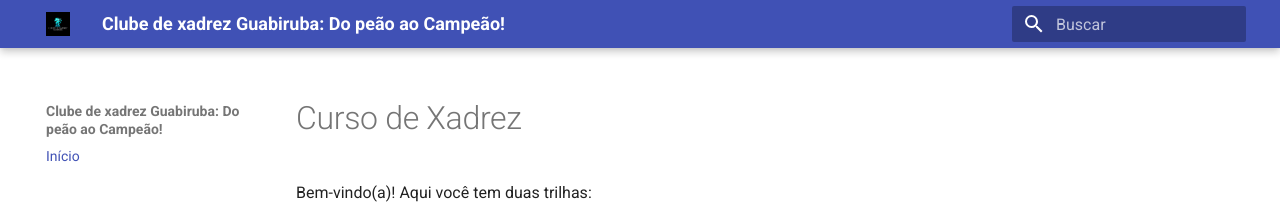
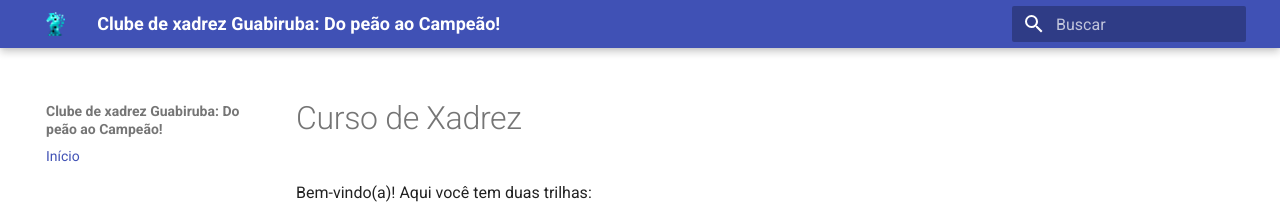
Before and after one commit to douglasvieiradossantos/Clube-de-xadrez-Guabiruba-Do-pe-o-ao-campe-o, an MkDocs documentation site: the page built from docs/index.md, in a window 1280 px wide. Shown: the top 204 px of the page. Built offline with MkDocs 1.6.1 and Material for MkDocs 9.7.7, drawn with Linux system fonts in a browser that asks for light colours.

Commit message:
Update logo file in mkdocs configuration

```diff
--- a/mkdocs.yml
+++ b/mkdocs.yml
@@ -4,7 +4,7 @@ site_url: "https://douglasvieiradossantos.github.io/Clube-de-xadrez-Guabiruba-Do
 theme:
   name: material
   language: pt
-  logo: logo.jpg
+  logo: logo-header.png
   features:
     - navigation.sections
     - navigation.top
```
